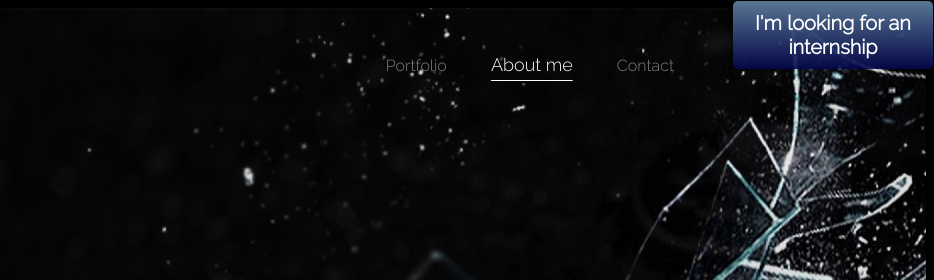
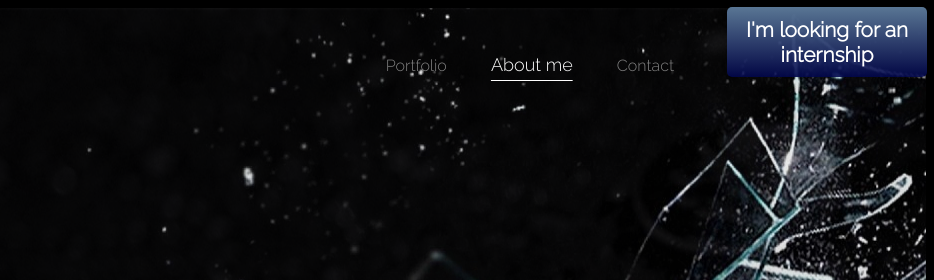
Before and after one commit to Shinigou/EIA1, a website: page aufg4/aboutme.html in a window 1280 px wide. Shown: the top 280 px of the page, 346-1280 px from the left. Drawn offline with Linux system fonts and the light colour scheme.

Commit message:
update banner

```diff
--- a/aufg4/css/banner.css
+++ b/aufg4/css/banner.css
@@ -4,12 +4,12 @@
   text-align: center;
   background: linear-gradient(to bottom, #597694, rgba(2, 7, 76, 0.903));
   border-radius: 5px;
-  right: 1px;
-  top: 1px;
+  right: 7px;
+  top: 7px;
 }
 
 .banner p {
-  font-size: 20px;
+  font-size: 1.3em;
   font-family: 'Cinzel', serif;
   font-family: 'Raleway', sans-serif;
   color: #fff;
```
